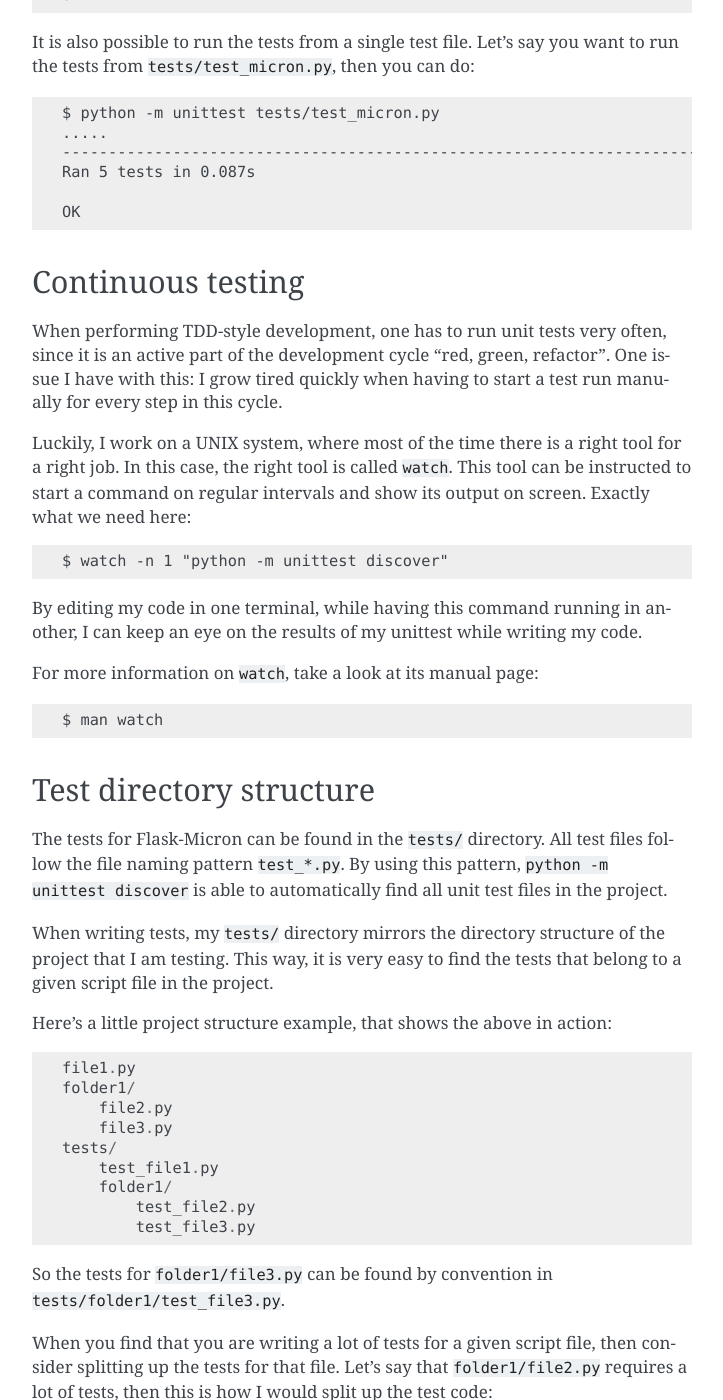
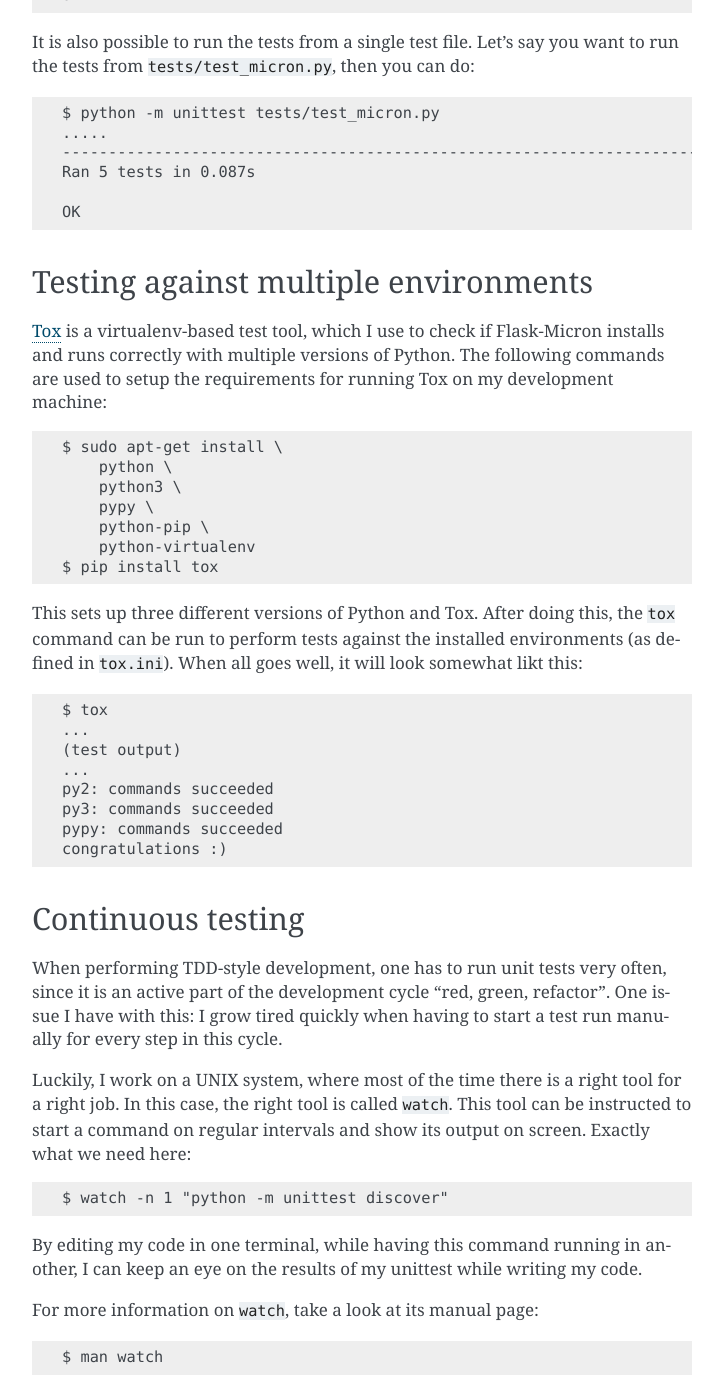
Before and after one commit to mmakaay/flask_micron, a Sphinx documentation site: the page built from docs/developers/testing.rst, in a window 1280 px wide and 1400 px high, scrolled down 1263 px. Shown: the whole window, without its empty margins (388-1111 px from the left). Built offline with Sphinx 7.4.7, drawn with Linux system fonts in a browser that asks for light colours; some of the changed text lies outside the part shown.

Commit message:
Added support for Tox.

```diff
--- a/docs/developers/testing.rst
+++ b/docs/developers/testing.rst
@@ -67,6 +67,38 @@ want to run the tests from ``tests/test_micron.py``, then you can do::
     Ran 5 tests in 0.087s
 
     OK
+
+.. _dev_testing_tox:
+
+Testing against multiple environments
+-------------------------------------
+
+`Tox <https://tox.readthedocs.io/>`_ is a virtualenv-based test tool,
+which I use to check if Flask-Micron installs and runs correctly with
+multiple versions of Python. The following commands are used to setup
+the requirements for running Tox on my development machine::
+
+    $ sudo apt-get install \
+        python \
+        python3 \
+        pypy \
+        python-pip \
+        python-virtualenv
+    $ pip install tox
+
+This sets up three different versions of Python and Tox.  After doing this,
+the ``tox`` command can be run to perform tests against the installed
+environments (as defined in ``tox.ini``). When all goes well, it will look
+somewhat likt this::
+
+    $ tox
+    ...
+    (test output)
+    ...
+    py2: commands succeeded
+    py3: commands succeeded
+    pypy: commands succeeded
+    congratulations :)
 
 .. _dev_testing_continuous:
 
```
Also changed, not shown: 2 other files.
